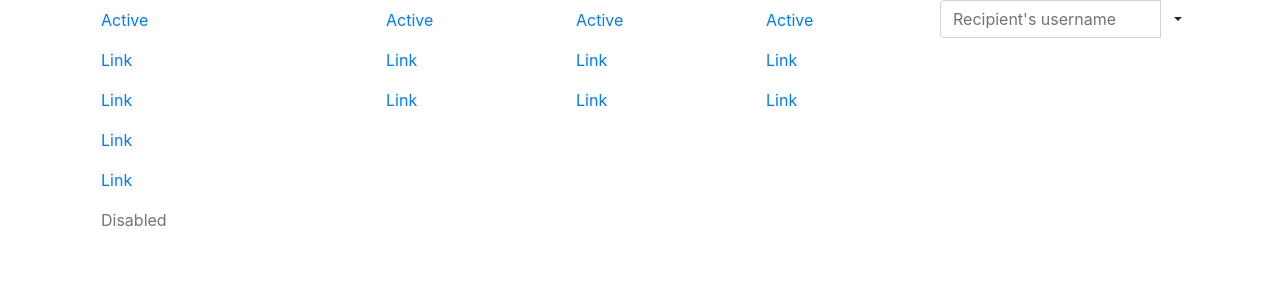
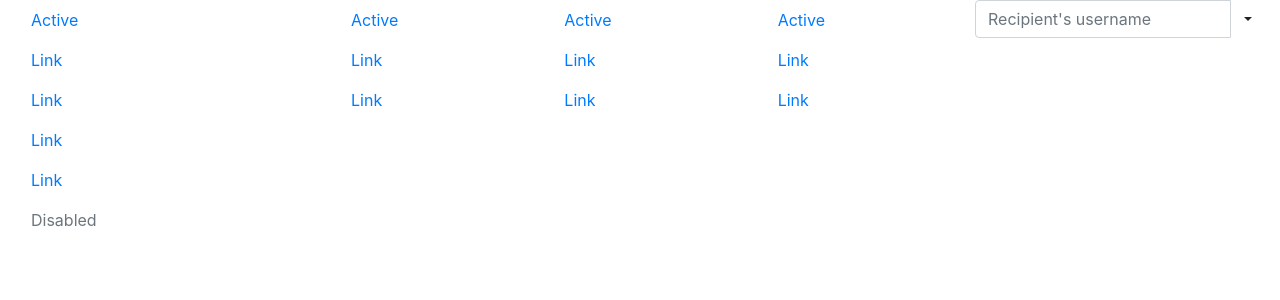
Before and after one commit to obimorgan/fsSept21-LInked-in-clone, a React (Create React App) app in the folder linkedin-app/: page / in a window 1280 px wide. Shown: the top 300 px of the page. Built offline with nearby package versions, Linux system fonts and the light colour scheme.

Commit message:
Update Myfooter.jsx

```diff
--- a/linkedin-app/src/Components/Footer/Myfooter.jsx
+++ b/linkedin-app/src/Components/Footer/Myfooter.jsx
@@ -1,11 +1,11 @@
 import "bootstrap/dist/css/bootstrap.css";
-import { Container, Row, Col, Nav } from 'react-bootstrap'
+import { Row, Col, Nav } from 'react-bootstrap'
 import DropdownInput from "./DropdownInput";
 
 
 const Myfooter = () => {
     return (
-        <Container>
+
             <Row className="jutify-content-end">
                 <Col md={3}>
                     <Nav defaultActiveKey="/home" className="flex-column">
@@ -15,7 +15,7 @@ const Myfooter = () => {
                         <Nav.Link eventKey="link-2">Link</Nav.Link>
                         <Nav.Link eventKey="link-2">Link</Nav.Link>
                         <Nav.Link eventKey="disabled" disabled>
-                            Disabled
+                        Disabled
                         </Nav.Link>
                     </Nav>
                 </Col>
@@ -56,9 +56,8 @@ const Myfooter = () => {
 
                 </Col>
             </Row>
-            <Col>
-            </Col>
-        </Container>
+
+
     )
 }
 
```
